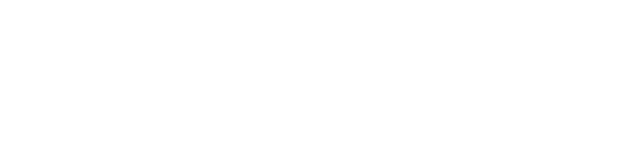
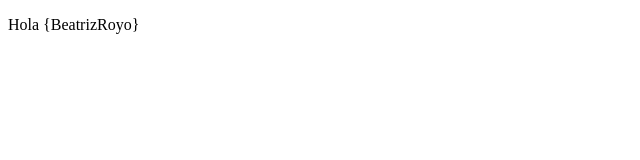
Before and after one commit to BeatrizRoyo/ci-cd, a plain HTML site: page src/index.html in a window 1280 px wide. Shown: the whole page, without its empty margins (0-640 px from the left). Drawn offline with Linux system fonts and the light colour scheme.

Commit message:
feat: add body

```diff
--- a/src/index.html
+++ b/src/index.html
@@ -1,5 +1,5 @@
 <!DOCTYPE html>
 <html>
 <head><title></title></head>
-<body></body>
+<body><p>Hola {BeatrizRoyo}</p></body>
 </html>
```
